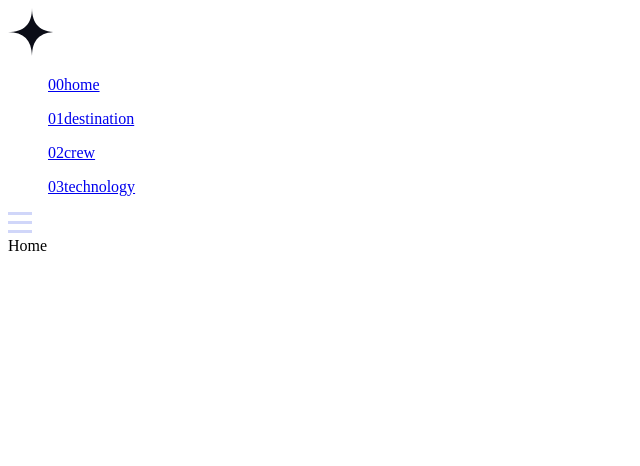
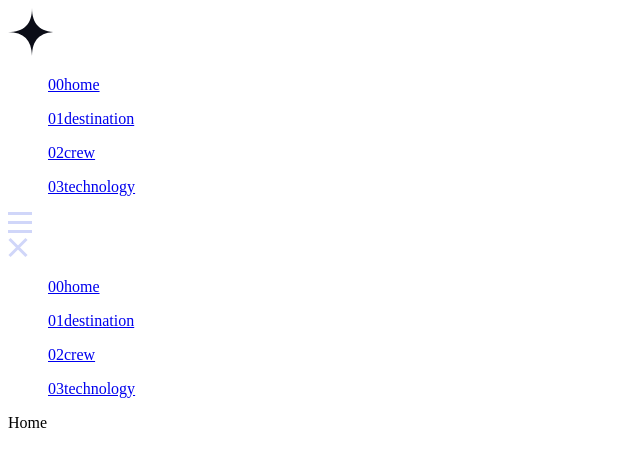
Before and after one commit to Heph-zibah/space-tourism-website-reactjs, a React (Create React App) app: page / in a window 1280 px wide. Shown: the top 466 px of the page, without its empty margins (0-640 px from the left). Built offline with nearby package versions, Linux system fonts and the light colour scheme.

Commit message:
added the markup

```diff
--- a/src/components/Nav.jsx
+++ b/src/components/Nav.jsx
@@ -22,6 +22,18 @@ const Nav = () => {
         </ul>
         <img src={menuOpen} alt="hamburger" />
     </nav>
+    <div className="mobile__nav">
+        <img src={menuClose} alt="close icon" />
+        <ul>
+            {navLinks.map((item) => {
+                const {id, num, url,link} = item
+                return <NavLink to={url} key={id} activeClassName="active">
+                    <p>{num}
+                    {link}</p>
+                </NavLink>
+            })}
+        </ul>
+    </div>
    </>
   )
 }
```
